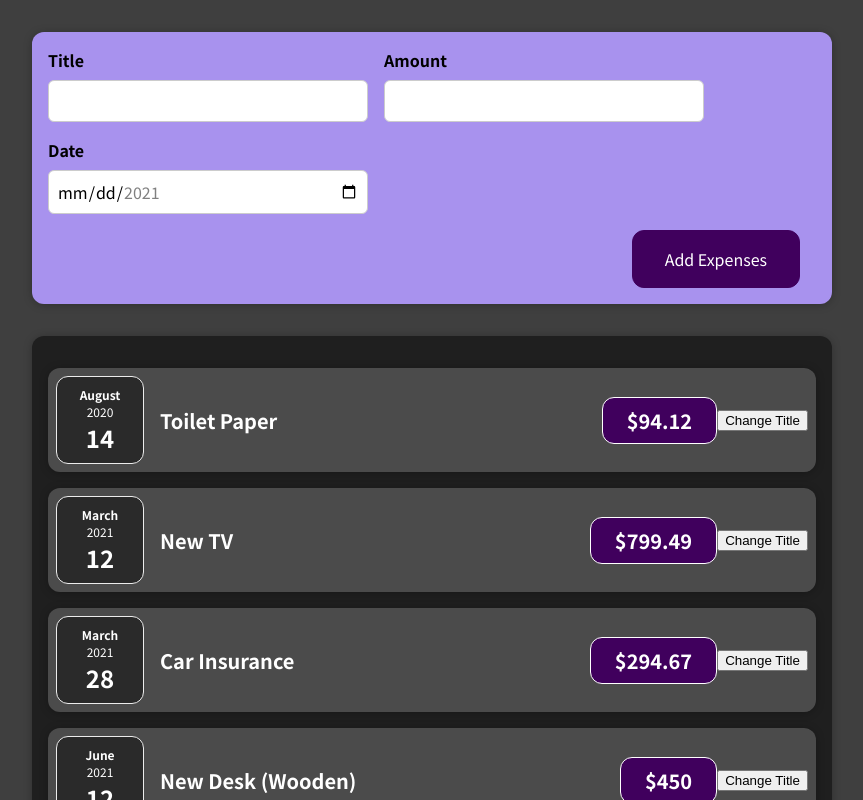
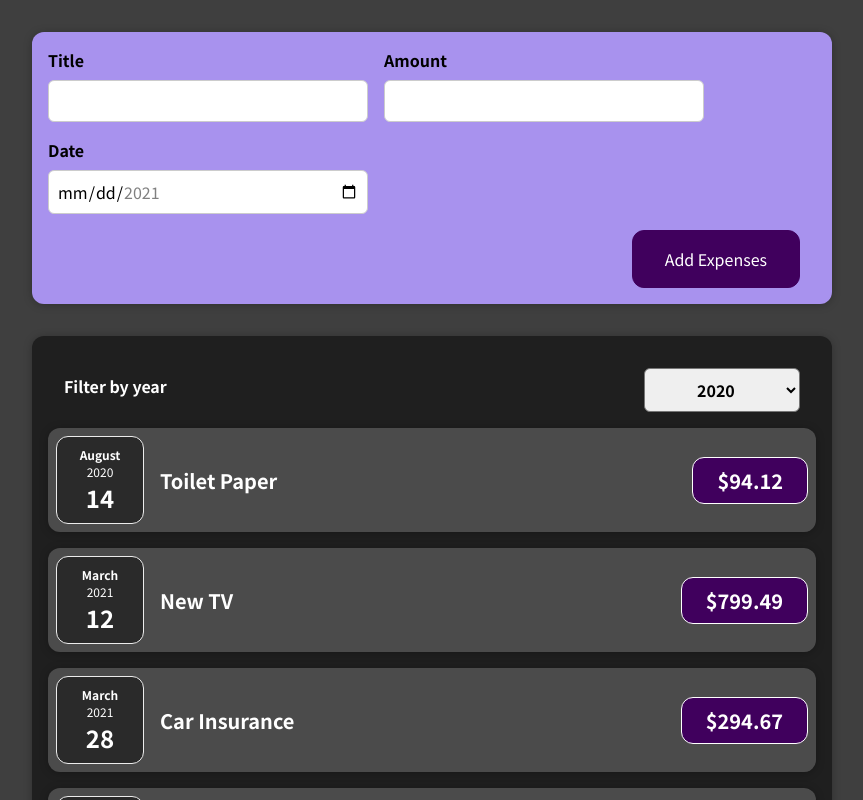
Before and after one commit to Huynhkimphat/react-app-1, a React (Create React App) app: page / in a window 1280 px wide. Shown: the top 800 px of the page, without its empty margins (208-1071 px from the left). Built offline with nearby package versions, Linux system fonts and the light colour scheme.

Commit message:
Update with Statefull list

```diff
--- a/src/App.js
+++ b/src/App.js
@@ -1,8 +1,7 @@
-import React from "react";
+import React, { useState } from "react";
 import Expenses from "./components/Expenses/Expenses";
 import NewExpense from "./components/NewExpense/NewExpense";
-const App = () => {
-    const expenses = [
+const DUMMY_EXPENSES = [
     {
         id: "e1",
         title: "Toilet Paper",
@@ -28,10 +27,16 @@
         date: new Date(2021, 5, 12),
     },
 ];
-
+const App = () => {
+    const [expenses, setExpense] = useState(DUMMY_EXPENSES);
+    const addExpenseHandler = (expense) => {
+        setExpense((prevState) => {
+            return [expense, ...prevState];
+        });
+    };
     return (
         <div>
-            <NewExpense />
+            <NewExpense onAddExpense={addExpenseHandler} />
             <Expenses items={expenses} />
         </div>
     );
--- a/src/components/Expenses/ExpenseItem.js
+++ b/src/components/Expenses/ExpenseItem.js
@@ -1,22 +1,17 @@
-import React, { useState } from "react";
+import React from "react";
+
 import ExpenseDate from "./ExpenseDate";
 import Card from "../UI/Card";
 import "./ExpenseItem.css";
 
 const ExpenseItem = (props) => {
-    const [title, setTitle] = useState(props.title);
-
-    const clickHandler = () => {
-        setTitle("Updated!!!");
-    };
     return (
         <Card className="expense-item">
             <ExpenseDate date={props.date} />
             <div className="expense-item__description">
-                <h2>{title}</h2>
+                <h2>{props.title}</h2>
                 <div className="expense-item__price">${props.amount}</div>
             </div>
-            <button onClick={clickHandler}>Change Title</button>
         </Card>
     );
 };
--- a/src/components/Expenses/Expenses.js
+++ b/src/components/Expenses/Expenses.js
@@ -1,11 +1,22 @@
-import React from "react";
+import React, { useState } from "react";
 import ExpenseItem from "./ExpenseItem";
 import Card from "../UI/Card";
+import ExpensesFilter from "./ExpensesFilter";
 import "./Expenses.css";
 
 const Expenses = (props) => {
+    const [filteredYear, setFilteredYear] = useState("2020");
+
+    const filterChangeHandler = (selectedYear) => {
+        setFilteredYear(selectedYear);
+    };
+
     return (
         <Card className="expenses">
+            <ExpensesFilter
+                selected={filteredYear}
+                onChangeFilter={filterChangeHandler}
+            />
             {props.items.map((item) => {
                 return (
                     <ExpenseItem
--- /dev/null
+++ b/src/components/Expenses/ExpensesFilter.css
@@ -0,0 +1,24 @@
+.expenses-filter {
+    color: white;
+    padding: 0 1rem;
+}
+
+.expenses-filter__control {
+    display: flex;
+    width: 100%;
+    align-items: center;
+    justify-content: space-between;
+    margin: 1rem 0;
+}
+
+.expenses-filter label {
+    font-weight: bold;
+    margin-bottom: 0.5rem;
+}
+
+.expenses-filter select {
+    font: inherit;
+    padding: 0.5rem 3rem;
+    font-weight: bold;
+    border-radius: 6px;
+}
--- /dev/null
+++ b/src/components/Expenses/ExpensesFilter.js
@@ -0,0 +1,25 @@
+import React from "react";
+
+import "./ExpensesFilter.css";
+
+const ExpensesFilter = (props) => {
+    const dropdownChangeHandler = (event) => {
+        props.onChangeFilter(event.target.value);
+    };
+
+    return (
+        <div className="expenses-filter">
+            <div className="expenses-filter__control">
+                <label>Filter by year</label>
+                <select value={props.selected} onChange={dropdownChangeHandler}>
+                    <option value="2022">2022</option>
+                    <option value="2021">2021</option>
+                    <option value="2020">2020</option>
+                    <option value="2019">2019</option>
+                </select>
+            </div>
+        </div>
+    );
+};
+
+export default ExpensesFilter;
--- a/src/components/NewExpense/ExpenseForm.js
+++ b/src/components/NewExpense/ExpenseForm.js
@@ -1,6 +1,6 @@
 import React, { useState } from "react";
 import "./ExpenseForm.css";
-const ExpenseForm = () => {
+const ExpenseForm = (props) => {
     const [userInput, setUserInput] = useState({
         enteredTitle: "",
         enteredAmount: "",
@@ -34,7 +34,7 @@
         event.preventDefault();
         const expenseData = userInput;
         expenseData.enteredDate = new Date(expenseData.enteredDate);
-        console.log(expenseData);
+        props.onSaveExpenseData(expenseData);
         setUserInput({
             enteredTitle: "",
             enteredAmount: "",
--- a/src/components/NewExpense/NewExpense.js
+++ b/src/components/NewExpense/NewExpense.js
@@ -1,10 +1,17 @@
 import React from "react";
 import "./NewExpense.css";
 import ExpenseForm from "./ExpenseForm";
-const NewExpense = () => {
+const NewExpense = (props) => {
+    const saveExpenseDataHandler = (enteredExpenseData) => {
+        const expenseData = {
+            ...enteredExpenseData,
+            id: Math.random().toString(),
+        };
+        props.onAddExpense(expenseData);
+    };
     return (
         <div className="new-expense">
-            <ExpenseForm />
+            <ExpenseForm onSaveExpenseData={saveExpenseDataHandler} />
         </div>
     );
 };
```
Also changed, not shown: 1 other file (tests, documents, lock files or other folders). Lines whose indentation alone changed are shown as unchanged.
